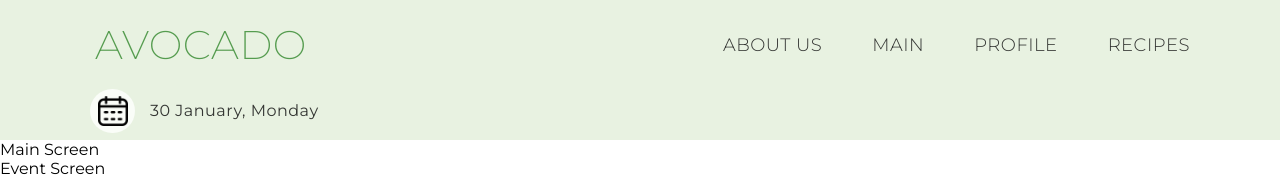
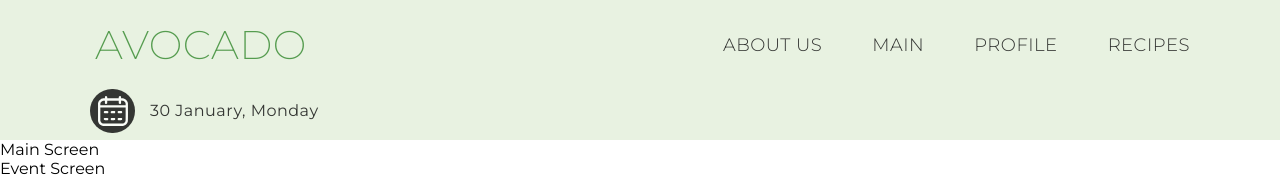
Before and after one commit to mitjasha/avocado, a React (Create React App) app: page / in a window 1280 px wide. In both pictures the pointer is over the input 112 px from the left and 111 px from the top of the page. Shown: the top 179 px of the page. Built offline with nearby package versions, Linux system fonts and the light colour scheme.

Commit message:
feat: add hovers

```diff
--- a/src/containers/Header/Header.scss
+++ b/src/containers/Header/Header.scss
@@ -45,6 +45,13 @@
     }
   }
 
+  &__date-input:hover {
+    transition: 0.4s all ease;
+    background: $dark-color url(../../assets/svg/calendar-light.svg) no-repeat;
+    background-size: 30px;
+    background-position: 50%;
+  }
+
   &__date {
     margin: auto;
   }
@@ -60,6 +67,15 @@
     justify-content: center;
     align-items: center;
     cursor: pointer;
+  }
+
+  &__menu-btn:hover {
+    transition: 0.4s all ease;
+    background-color: $dark-color;
+  }
+
+  &__menu-btn:hover .dot {
+    background-color: $light-color;
   }
 
   &__nav-list {
```
Also changed, not shown: src/assets/svg/calendar-light.svg (added).
